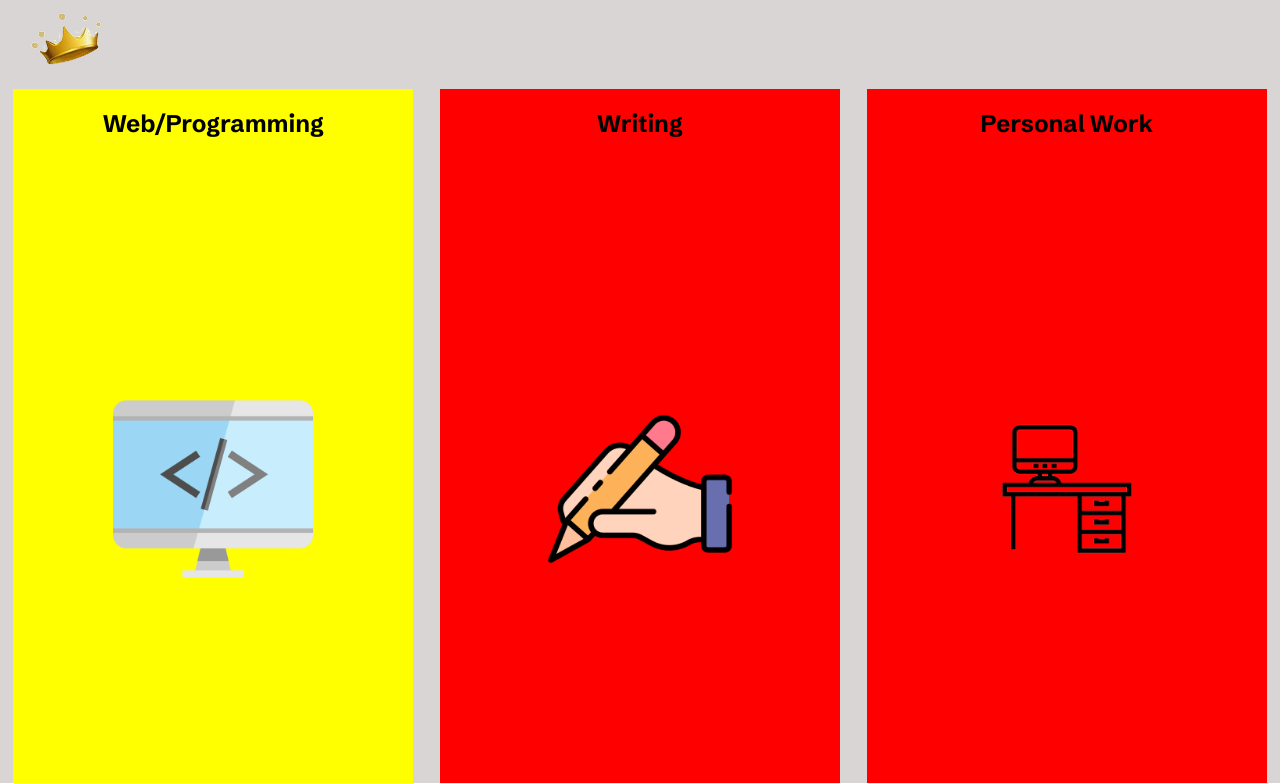
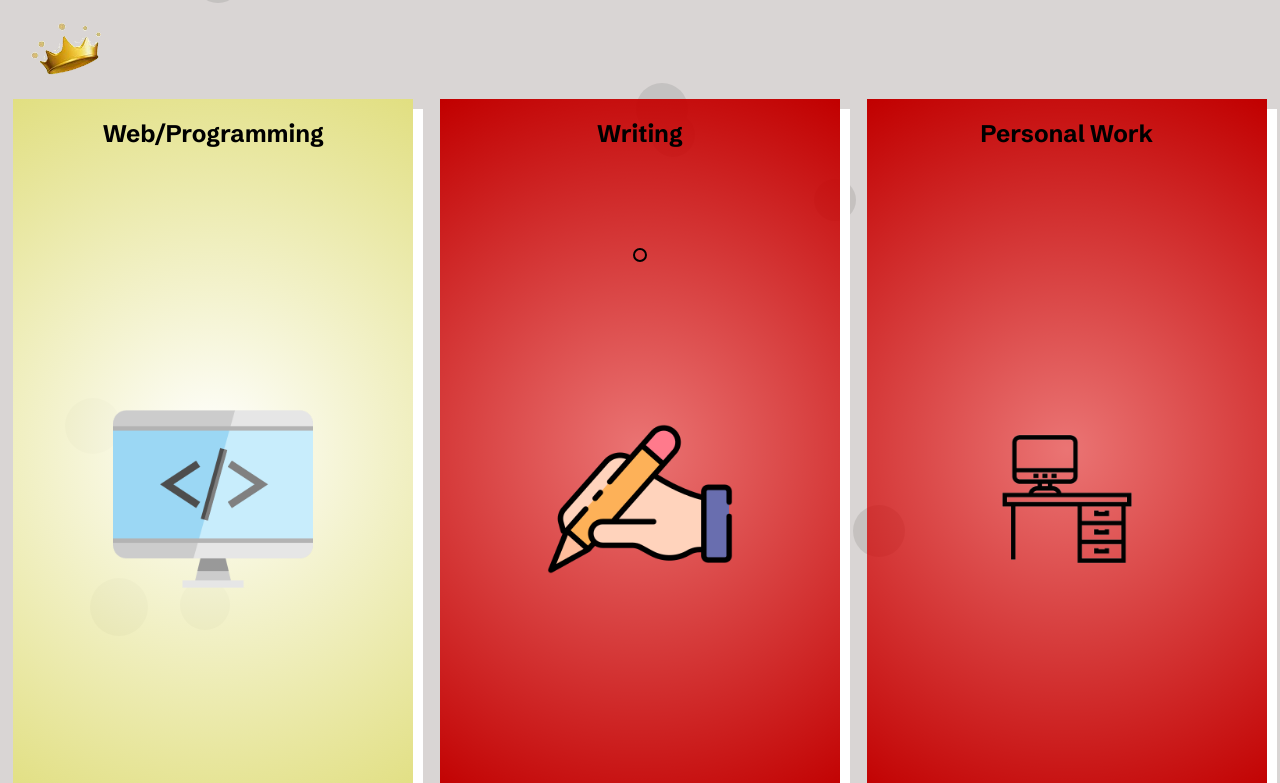
Before and after one commit to CartWebApp/portfolio-website-Dev-AspiringVibrant, a plain HTML site: page portfolio.html in a window 1280 px wide. Shown: the part 145-928 px from the top of the page. Drawn offline with Linux system fonts and the light colour scheme.

Commit message:
initiation

```diff
--- a/background.js
+++ b/background.js
@@ -0,0 +1,74 @@
+// setup canvas
+
+const canvas = document.querySelector('canvas');
+const ctx = canvas.getContext('2d');
+
+const width = canvas.width = window.innerWidth;
+const height = canvas.height = window.innerHeight;
+
+// function to generate random number
+
+function random(min, max) {
+  const num = Math.floor(Math.random() * (max - min + 1)) + min;
+  return num;
+}
+
+function Ball(x, y, velX, velY, color, size) {
+  this.x = x;
+  this.y = y;
+  this.velX = velX;
+  this.velY = velY;
+  this.color = color;
+  this.size = size;
+}
+
+Ball.prototype.draw = function() {
+  ctx.beginPath();
+  ctx.fillStyle = this.color;
+  ctx.arc(this.x, this.y, this.size, 0, 2 * Math.PI);
+  ctx.fill();
+}
+
+Ball.prototype.update = function() {
+  if ((this.x + this.size) >= width) {
+    this.velX = -(this.velX);
+  }
+  if ((this.x - this.size) <= 0) {
+    this.velX = -(this.velX);
+  }
+  if ((this.y + this.size) >= height) {
+    this.velY = -(this.velY);
+  }
+  if ((this.y - this.size) <= 0) {
+    this.velY = -(this.velY);
+  }
+  this.x += this.velX;
+  this.y += this.velY;
+}
+
+let balls = [];
+while (balls.length < 14) {
+  let size = random(20,30);
+  let ball = new Ball (
+    random(0 + size, width - size),
+    random(0 + size, height - size),
+    random(-2, 2),
+    random(-2, 2),
+    "rgb(" + random(20, 40) + "," + random(20, 40) + "," + random(20, 40) + ")",
+    size
+  );
+  balls.push(ball);
+}
+
+function loop() {
+  ctx.fillStyle = "#D9D5D4";
+  ctx.fillRect(0, 0, width, height);
+
+  for (let i = 0; i < balls.length; i++) {
+    balls[i].draw();
+    balls[i].update();
+  }
+  requestAnimationFrame(loop);
+}
+
+loop();
--- /dev/null
+++ b/canvas.css
@@ -0,0 +1,5 @@
+canvas {
+    position: absolute;
+    opacity: 10%;
+    z-index: -1;
+}
--- /dev/null
+++ b/cursor.css
@@ -0,0 +1,34 @@
+* {
+    cursor: none;
+  }
+
+
+  .cursor {
+    z-index: 1000;
+    pointer-events: none;
+    position: absolute;
+    top: 50%;
+    left: 50%;
+    border-radius: 50%;
+    opacity: 0;
+    transform: translate(-50%, -50%);
+    transition: opacity 0.3s ease-in-out, transform 0.3s ease-in-out,
+      background-color 0.3s, width 0.3s, height 0.3s;
+    width: 10px;
+    height: 10px;
+    /* background-color: #6b3be7; */
+    border: 2px black solid;
+    display: flex;
+    align-items: center;
+    justify-content: center;
+    &.active {
+      transform: translate(-50%, -50%) scale(1.5);
+    }
+    &.hidden {
+      opacity: 40% !important;
+    }
+  }
+
+  a {
+    cursor: none !important;
+  }
--- /dev/null
+++ b/cursor.js
@@ -0,0 +1,91 @@
+const queryCursor = document.querySelector(".cursor");
+
+var cursor = {
+  delay: 4,
+  _x: 0,
+  _y: 0,
+  endX: window.innerWidth / 2,
+  endY: window.innerHeight / 2,
+  cursorVisible: true,
+  cursorEnlarged: false,
+  $cursor: queryCursor,
+
+  init: function () {
+    this.outlineSize = this.$cursor.offsetWidth;
+    this.setupEventListeners();
+    this.animateDotOutline();
+  },
+
+  setupEventListeners: function () {
+    var self = this;
+
+    // On Hover Some Elements
+    document.querySelectorAll("img").forEach(function (el) {
+      el.addEventListener("mouseover", function () {
+        self.cursorEnlarged = true;
+        queryCursor.classList.add("active");
+      });
+      el.addEventListener("mouseout", function () {
+        self.cursorEnlarged = false;
+        queryCursor.classList.remove("active");
+      });
+    });
+
+    // On Hover Disappears
+    document.querySelectorAll("a, input, textarea").forEach(function (el) {
+      el.addEventListener("mouseover", function () {
+        self.cursorEnlarged = true;
+        queryCursor.classList.add("hidden");
+      });
+      el.addEventListener("mouseout", function () {
+        self.cursorEnlarged = false;
+        queryCursor.classList.remove("hidden");
+      });
+    });
+
+    document.addEventListener("mousemove", function (e) {
+      // Show the cursor
+      self.cursorVisible = true;
+      self.toggleCursorVisibility();
+
+      // Position the dot
+      self.endX = e.pageX;
+      self.endY = e.pageY;
+    });
+
+    // Hide/show cursor
+    document.addEventListener("mouseenter", function (e) {
+      self.cursorVisible = true;
+      self.toggleCursorVisibility();
+      self.$cursor.style.opacity = 1;
+    });
+
+    document.addEventListener("mouseleave", function (e) {
+      self.cursorVisible = true;
+      self.toggleCursorVisibility();
+      self.$cursor.style.opacity = 0;
+    });
+  },
+
+  animateDotOutline: function () {
+    var self = this;
+
+    self._x += (self.endX - self._x) / self.delay;
+    self._y += (self.endY - self._y) / self.delay;
+    self.$cursor.style.top = self._y + "px";
+    self.$cursor.style.left = self._x + "px";
+
+    requestAnimationFrame(this.animateDotOutline.bind(self));
+  },
+
+  toggleCursorVisibility: function () {
+    var self = this;
+
+    if (self.cursorVisible) {
+      self.$cursor.style.opacity = 1;
+    } else {
+      self.$cursor.style.opacity = 0;
+    }
+  }
+};
+cursor.init();
--- a/header.css
+++ b/header.css
@@ -18,10 +18,12 @@ body {
 
 header {
     width: 100vw;
+    height: 30px;
     padding: 1em;
     background-color: #DB8504;
     display: flex;
     justify-content: space-around;
+    align-items: center;
 }
 
 a {
--- a/portfolio.css
+++ b/portfolio.css
@@ -1,10 +1,24 @@
 .red {
-    background-color: red;
+    background: radial-gradient(400px, rgba(255, 0, 0, 0.455), rgb(193, 0, 0));
+    box-shadow: 10px 10px white;
+    transition: 1s;
+    z-index: 1;
 }
 
 .yellow {
-    background-color: yellow;
+    background: radial-gradient(400px,white, rgba(235, 235, 31, 0.455));
     transform: translateY(100px);
+    box-shadow: 10px 10px white;
+    transition-duration: 1s;
+}
+
+.red:hover {
+    box-shadow: 20px 20px black;
+    background-color: rgb(193, 0, 0);
+}
+.yellow:hover {
+    box-shadow: 20px 20px black;
+    background-color: rgb(235, 235, 31);
 }
 
 .square {
--- a/portfolio.html
+++ b/portfolio.html
@@ -7,8 +7,12 @@
     <link rel="icon" href="images/circle.png">
     <link rel="stylesheet" href="header.css">
     <link rel="stylesheet" href="portfolio.css">
+    <link rel="stylesheet" href="canvas.css">
+    <link rel="stylesheet" href="cursor.css">
 </head>
 <body>
+    <div class="cursor"></div>
+    <canvas></canvas>
     <header>
         <a href="index.html">Home</a>
         <a href="about.html">About</a>
@@ -40,5 +44,7 @@
             </a>
         </div>
     </div>
+    <script src="background.js"></script>
+    <script src="cursor.js"></script>
 </body>
 </html>
```
Also changed, not shown: 404.html (+14 -8 lines), about.html (+6 -0 lines), contact.html (+6 -0 lines), index.css (+6 -1 lines), index.html (+6 -0 lines), personal.html (+6 -0 lines), programming.html (+6 -0 lines), resume.html (+3 -0 lines), writing.html (+6 -0 lines).
